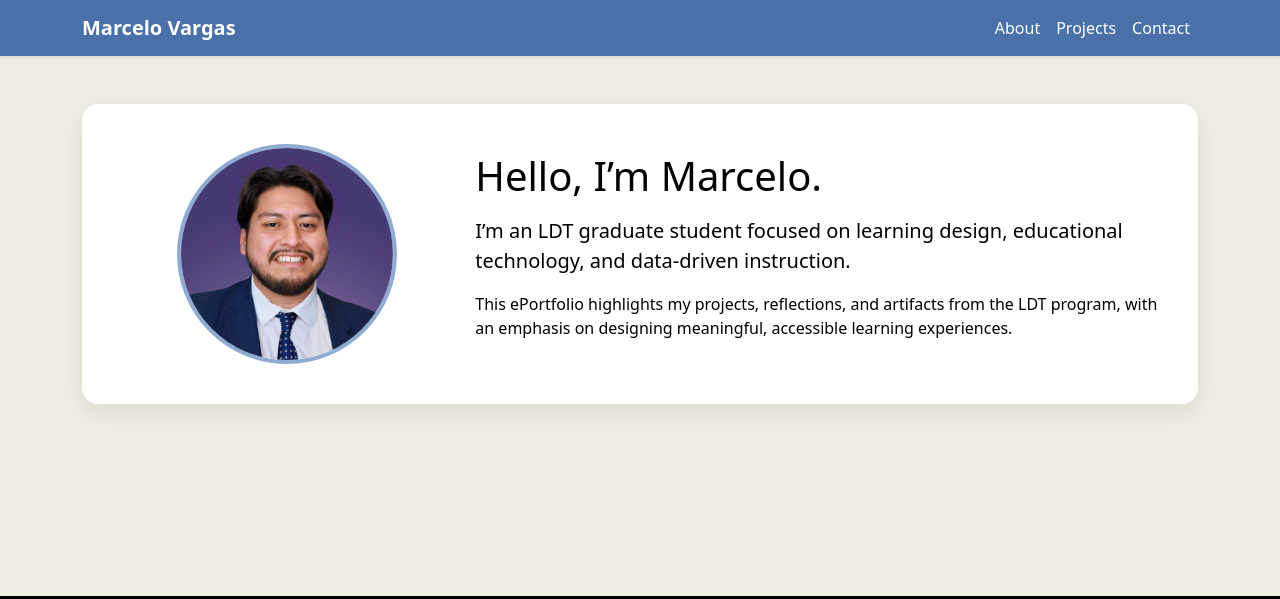
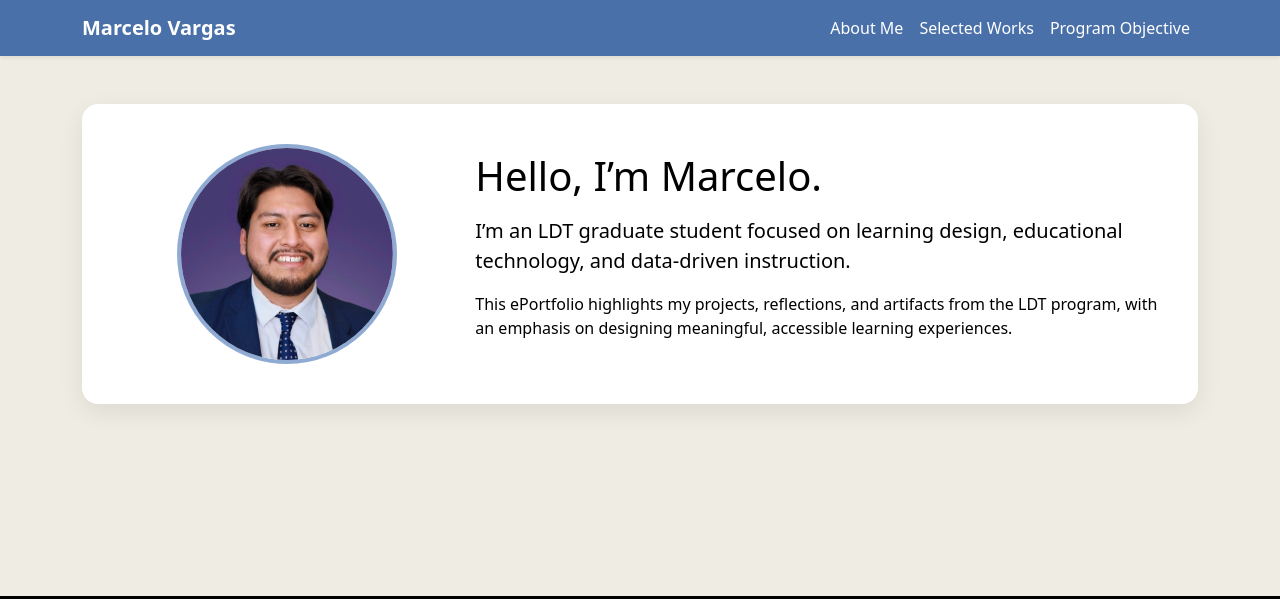
Before and after one commit to mnvargas312/ePortfolio, a plain HTML site: page index.html in a window 1280 px wide. Shown: the top 599 px of the page. Drawn offline with nearby package versions, Linux system fonts and the light colour scheme.

```diff
--- a/index.html
+++ b/index.html
@@ -24,9 +24,9 @@
       </button>
       <div class="collapse navbar-collapse justify-content-end" id="mainNav">
         <ul class="navbar-nav">
-          <li class="nav-item"><a class="nav-link" href="#about">About</a></li>
-          <li class="nav-item"><a class="nav-link" href="#projects">Projects</a></li>
-          <li class="nav-item"><a class="nav-link" href="#contact">Contact</a></li>
+          <li class="nav-item"><a class="nav-link" href="about.html">About Me</a></li>
+          <li class="nav-item"><a class="nav-link" href="#workss">Selected Works</a></li>
+          <li class="nav-item"><a class="nav-link" href="#objectives">Program Objective</a></li>
         </ul>
       </div>
     </div>
```
